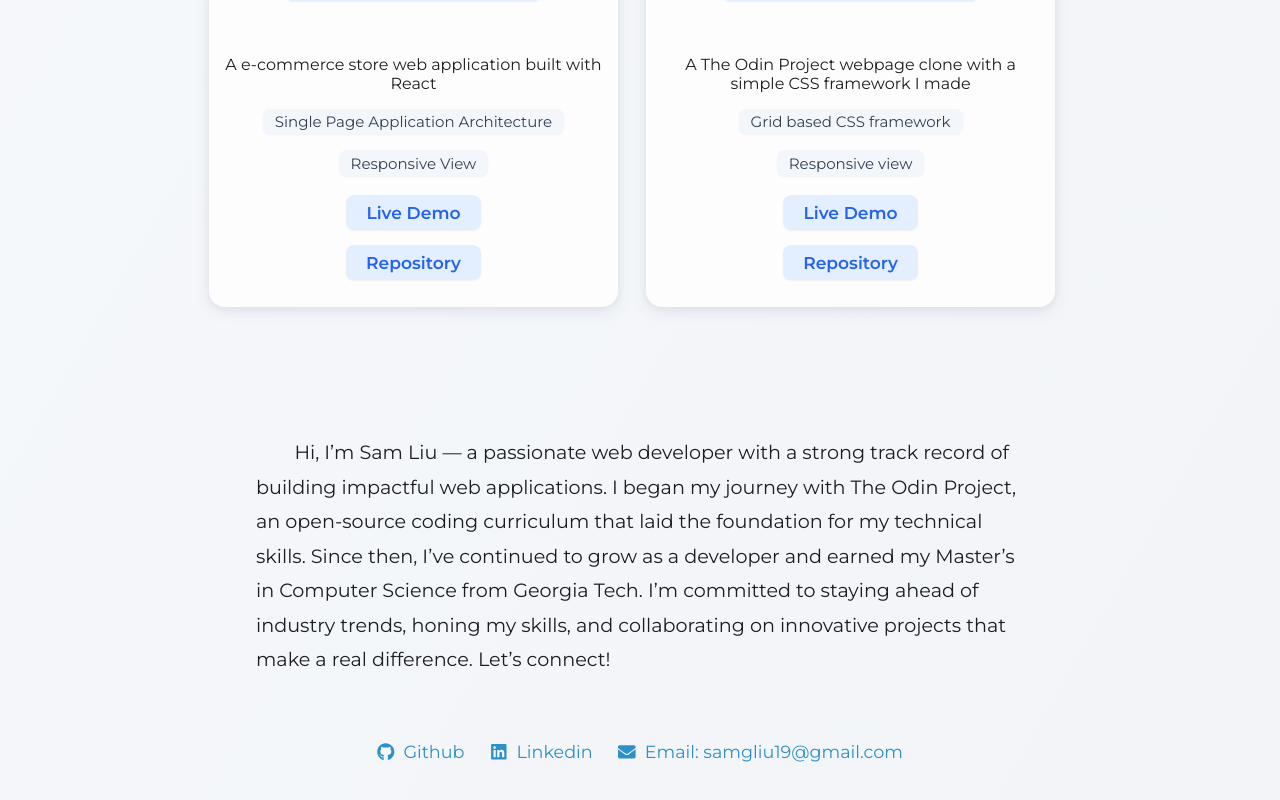
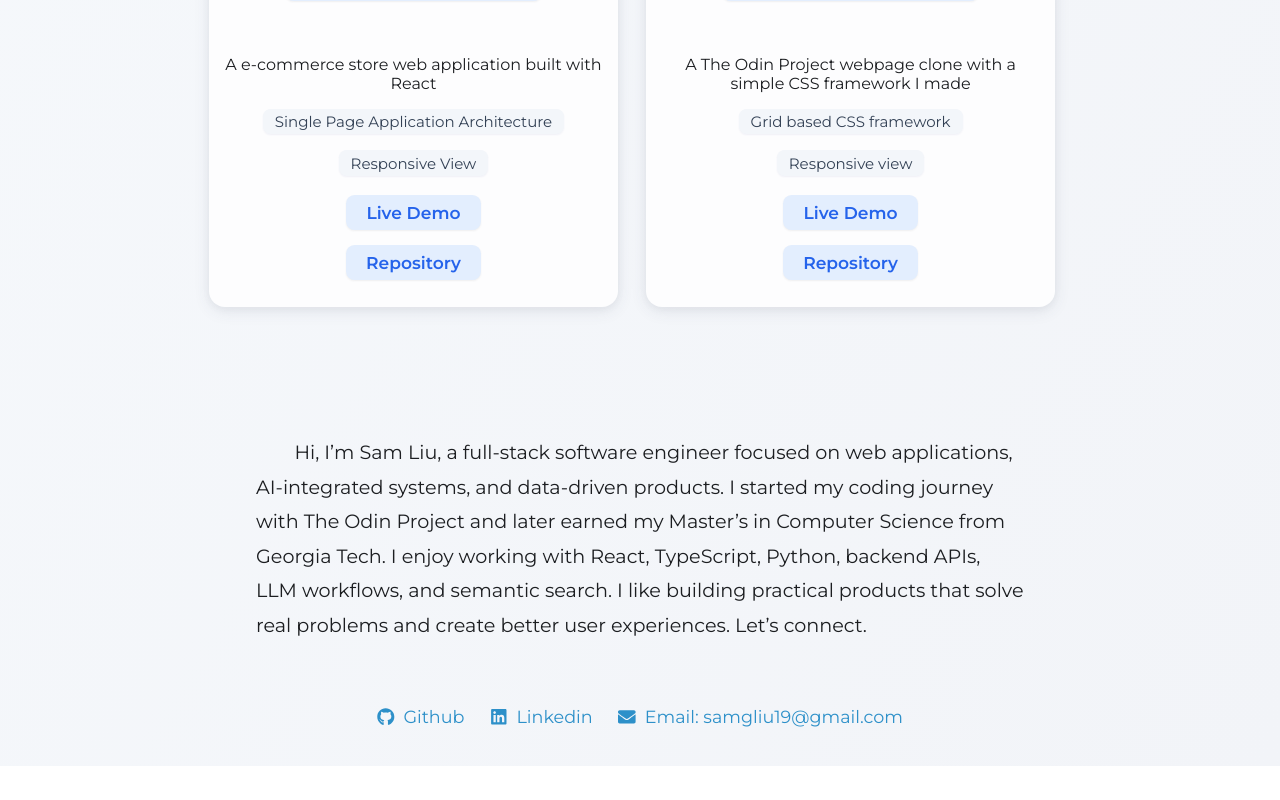
Before and after one commit to samgliu/portfolio, a React (Create React App) app: page / in a window 1280 px wide. Shown: the part 2066-2866 px from the top of the page. After the commit the page ends 2832 px from the top, so only its background shows below. Built offline with nearby package versions, Linux system fonts and the light colour scheme.

Commit message:
update: update self description

```diff
--- a/src/components/Self.tsx
+++ b/src/components/Self.tsx
@@ -4,14 +4,11 @@ function Self() {
   return (
     <div className="self">
       <p>
-        Hi, I’m Sam Liu — a passionate web developer with a strong track record
-        of building impactful web applications. I began my journey with The Odin
-        Project, an open-source coding curriculum that laid the foundation for
-        my technical skills. Since then, I’ve continued to grow as a developer
-        and earned my Master’s in Computer Science from Georgia Tech. I’m
-        committed to staying ahead of industry trends, honing my skills, and
-        collaborating on innovative projects that make a real difference. Let’s
-        connect!
+        Hi, I’m Sam Liu, a full-stack software engineer focused on web applications, AI-integrated systems, and data-driven products.
+
+        I started my coding journey with The Odin Project and later earned my Master’s in Computer Science from Georgia Tech. I enjoy working with React, TypeScript, Python, backend APIs, LLM workflows, and semantic search.
+
+        I like building practical products that solve real problems and create better user experiences. Let’s connect.
       </p>
     </div>
   );
```
